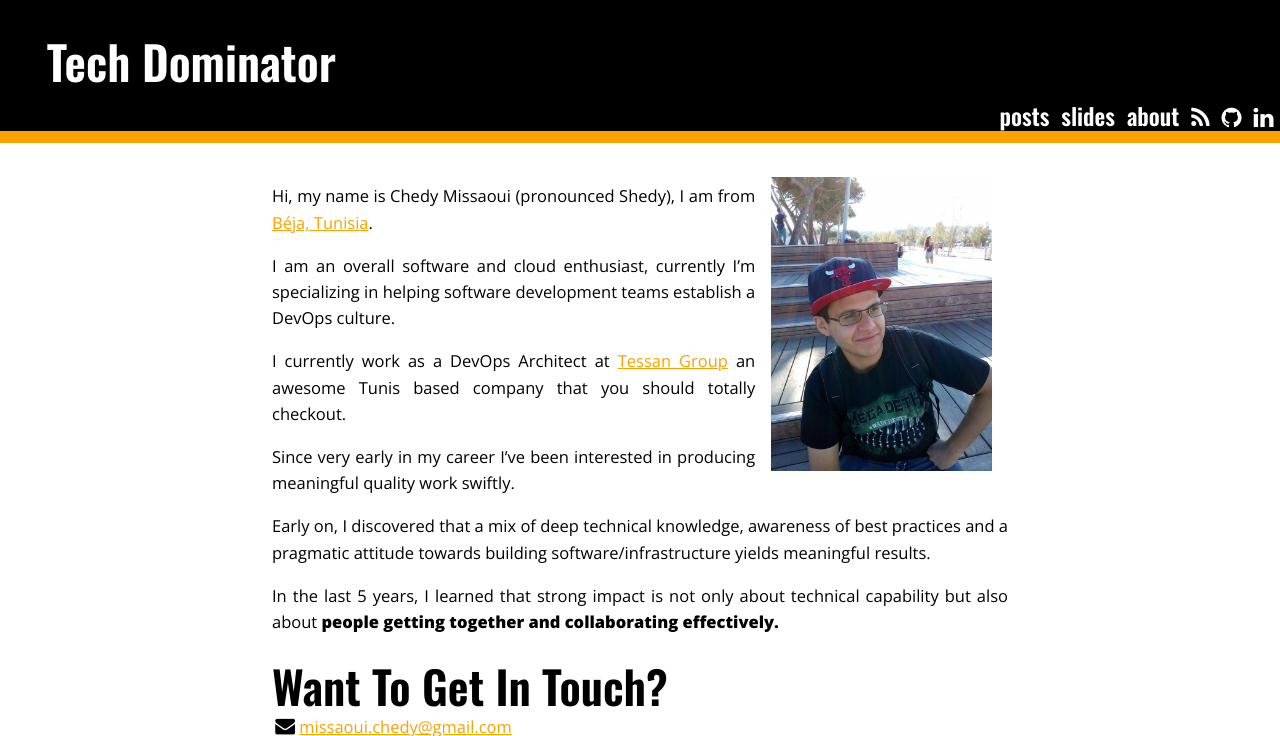
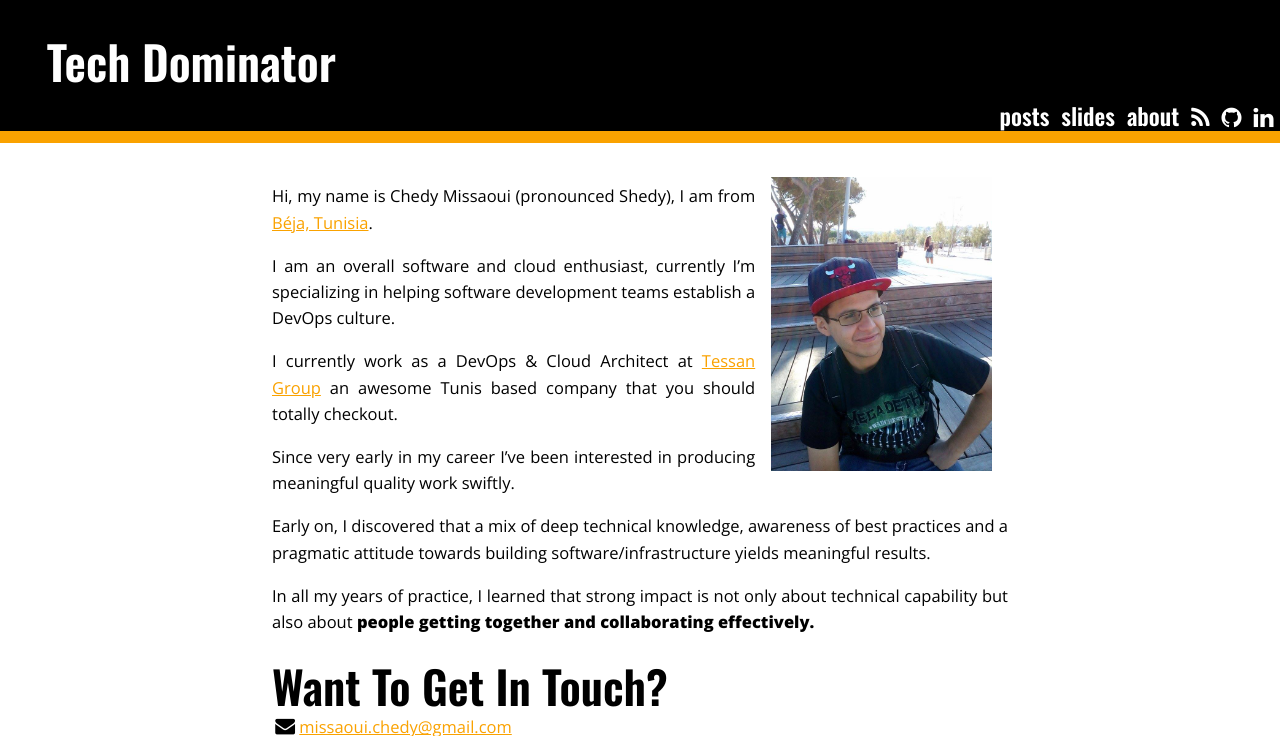
Before and after one commit to MissaouiChedy/MissaouiChedy.github.io, a Jekyll site: the page built from about-chedy-missaoui.html, in a window 1280 px wide, cut to the strip 0-736 px from the top of the page. Built offline with Jekyll 4.4.1, drawn with Linux system fonts in a browser that asks for light colours; nearby versions of some CDN libraries.

Commit message:
Minor about adjustments

```diff
--- a/about-chedy-missaoui.html
+++ b/about-chedy-missaoui.html
@@ -14,7 +14,7 @@ title: about me
 			</p>
 
 			<p>
-				I currently work as a DevOps Architect at <a href="https://www.linkedin.com/company/tessangroup/">Tessan Group</a> an awesome Tunis based company that you should totally checkout.
+				I currently work as a DevOps & Cloud Architect at <a href="https://www.linkedin.com/company/tessangroup/">Tessan Group</a> an awesome Tunis based company that you should totally checkout.
 			</p>
 
 			<p>
@@ -26,7 +26,7 @@ title: about me
 			</p>
 
 			<p>
-				In the last 5 years, I learned that strong impact is not only about technical capability but also about <strong>people getting together and collaborating effectively.</strong>
+				In all my years of practice, I learned that strong impact is not only about technical capability but also about <strong>people getting together and collaborating effectively.</strong>
 			</p>
 
 			<div class="stackoverflow-flair">
@@ -55,8 +55,6 @@ title: about me
 						alt="Sessionize profile for Chedy Missaoui" />
 					</a>
 				</p>
-
-
 			</div>
 
 		</div>
```
